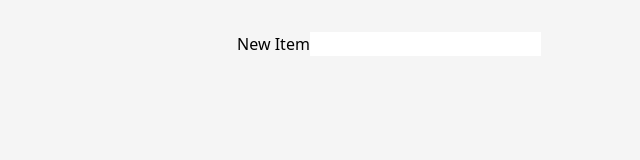
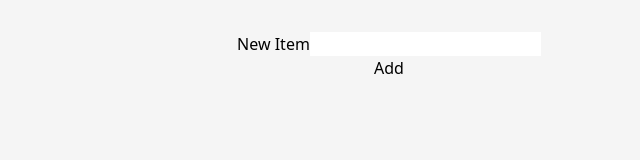
Before and after one commit to preston176/todo-list-react, a React (Vite) app: page / in a window 1280 px wide. Shown: the top 160 px of the page, without its empty margins (251-891 px from the left). Built offline with nearby package versions, Linux system fonts and the light colour scheme.

Commit message:
button added to form

```diff
--- a/src/App.jsx
+++ b/src/App.jsx
@@ -12,8 +12,9 @@ export default function App() {
         <label htmlFor='item'>New Item</label>
         <input type="text" id='item' />
       </div>
+      <button className='btn'>Add</button>
+    </form>
 
-    </form>
     </>
   )
 }
```
